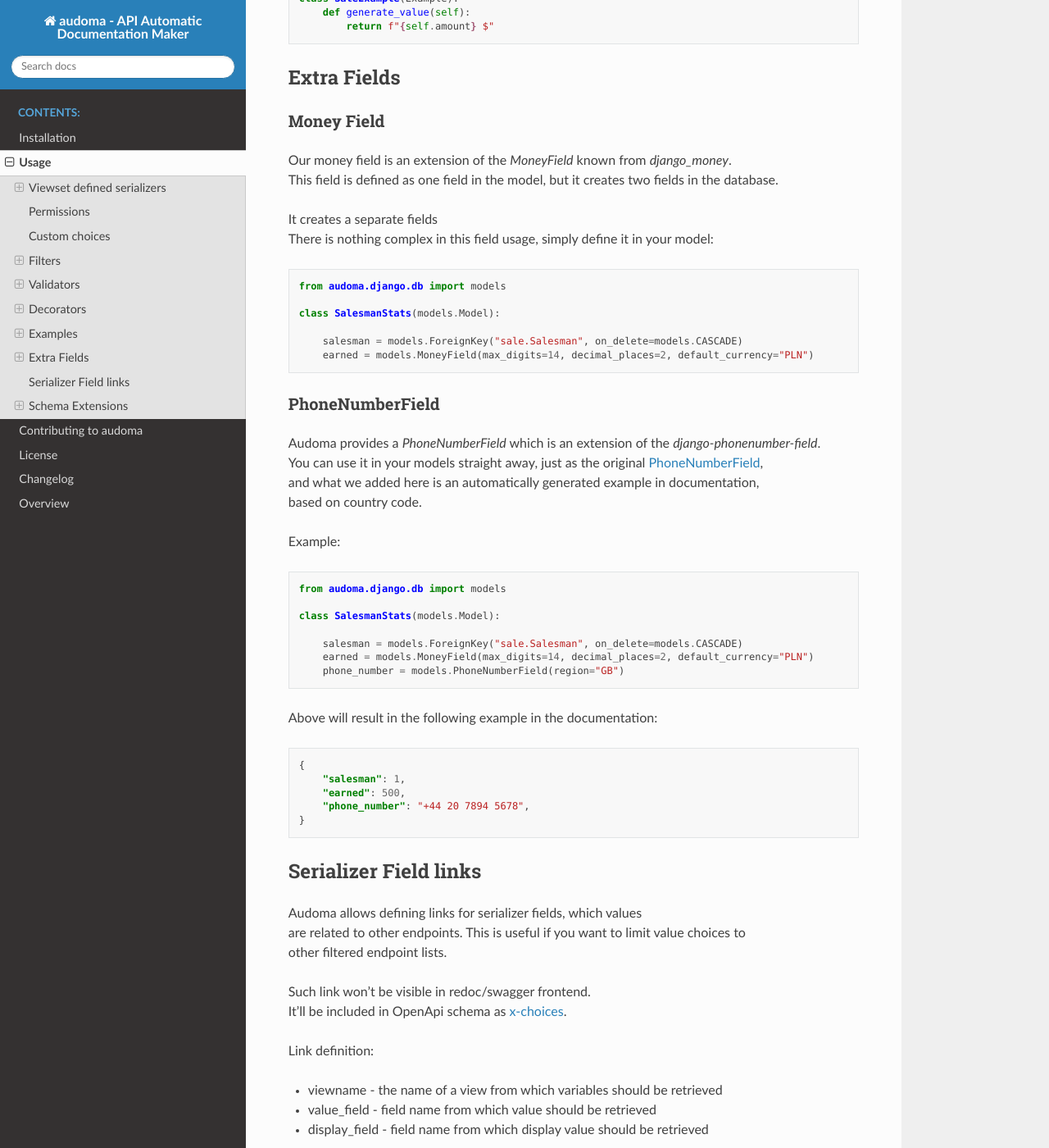
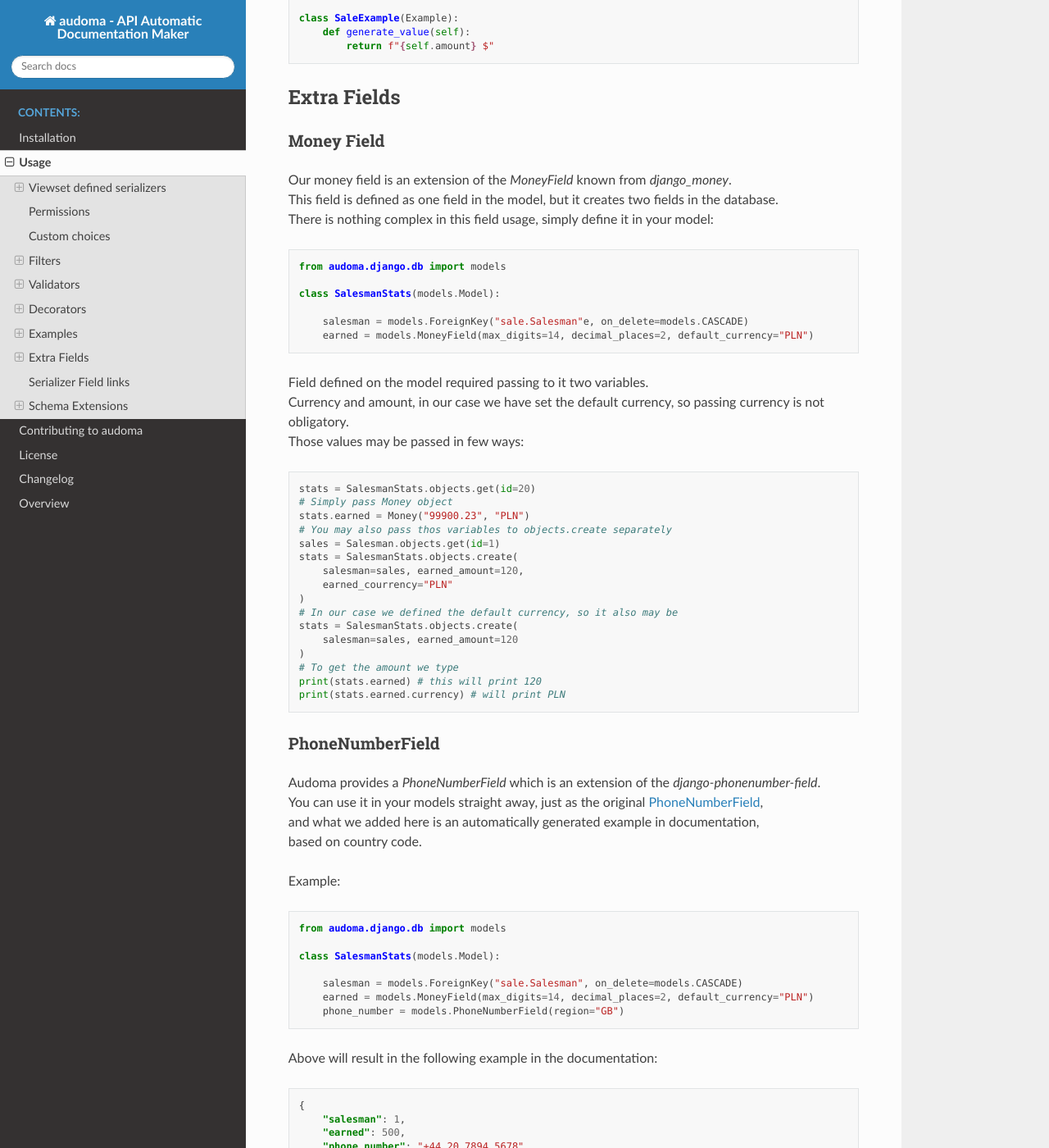
Before and after one commit to Iteo/audoma, a Sphinx documentation site: the page built from docs/usage.rst, in a window 1280 px wide and 1400 px high, scrolled down 23919 px. Shown: the whole window at 82% size. Built offline with Sphinx 7.4.7 and the Read the Docs theme 2.0.0, drawn with Linux system fonts in a browser that asks for light colours; some of the changed text lies outside the part shown.

Commit message:
PINT-40: added more explicit moneyfield description

```diff
--- a/docs/usage.rst
+++ b/docs/usage.rst
@@ -232,7 +230,7 @@ Serializer class custom configs
 
         @action(detail=True, methods=["post", "get", "put"])
         def count(self, request, *args, **kwargs):
-        code = 200
+            code = 200
             if request.method != "GET":
                 serializer = self.get_serializer(data=request.data, serializer_type="collect")
                 serializer.is_valid(raise_exception=True)
@@ -279,7 +277,7 @@ Serializer class custom configs
     ...
 
 | The one last thing that left in this viewset is `serializer_class`.
-| This variable will be used by all other actions supported by thise viewset.
+| This variable will be used by all other actions supported by this viewset.
 | In the viewset definition there are few mixin classes passed, so those will
 | provide some basic functionalities to our viewset.
 
@@ -698,7 +691,9 @@ Decorators
 | This is one of the most complex features offered by audoma.
 | In fact this is an extension of action decorator, which by default is Django Rest Framewok functionality.
 | It also allows registering custom action for viewset.
-| In case of `audoma_action`, it is also possible to define additional parameters, such as:
+| In case of `audoma_action`, it changes a bit how action function should work,
+| using `audoma_action` you should not return response from action function, you should return
+| tuple of instance and status code, `audoma_action` will take care of create response out of it.
 
 Usage
 ^^^^^^
@@ -1103,6 +1098,9 @@ Usage
 
 Params
 ^^^^^^^
+
+| Decorator `audoma_action` takse all params which may be passed to `action` decorator.
+| It also takes additional params, which we will describe below:
 
 collectors
 """"""""""""
@@ -1308,7 +1306,7 @@ Define custom example classes
 * `NumericExample`
 * `RegexExample`
 
-And one general class:
+| And one general class:
 * `Example`
 
 | To define your example class, you should inherit from the `Example` class
@@ -1330,8 +1328,6 @@ Money Field
 
 | Our money field is an extension of the `MoneyField` known from `django_money`.
 | This field is defined as one field in the model, but it creates two fields in the database.
-
-| It creates a separate fields
 | There is nothing complex in this field usage, simply define it in your model:
 
 .. code :: python
@@ -1340,8 +1336,31 @@ Money Field
 
     class SalesmanStats(models.Model):
 
-        salesman = models.ForeignKey("sale.Salesman", on_delete=models.CASCADE)
+        salesman = models.ForeignKey("sale.Salesman"e, on_delete=models.CASCADE)
         earned = models.MoneyField(max_digits=14, decimal_places=2, default_currency="PLN")
+
+| Field defined on the model required passing to it two variables.
+| Currency and amount, in our case we have set the default currency, so passing currency is not obligatory.
+| Those values may be passed in few ways:
+
+.. code :: python
+
+    stats = SalesmanStats.objects.get(id=20)
+    # Simply pass Money object
+    stats.earned = Money("99900.23", "PLN")
+    # You may also pass thos variables to objects.create separately
+    sales = Salesman.objects.get(id=1)
+    stats = SalesmanStats.objects.create(
+        salesman=sales, earned_amount=120,
+        earned_courrency="PLN"
+    )
+    # In our case we defined the default currency, so it also may be
+    stats = SalesmanStats.objects.create(
+        salesman=sales, earned_amount=120
+    )
+    # To get the amount we type
+    print(stats.earned) # this will print 120
+    print(stats.earned.currency) # will print PLN
 
 
 PhoneNumberField
@@ -1368,7 +1387,7 @@ PhoneNumberField
 
 
 
-Above will result in the following example in the documentation:
+| Above will result in the following example in the documentation:
 
 .. code :: json
 
@@ -1447,7 +1464,7 @@ x-choices
         }
     }
 
-| This is simplay a mapping of values to display values.
+| This is simply a mapping of values to display values.
 | This may be useful during displaying choices in for example drop-down.
 
 | The second form of x-choices is:
```
Also changed, not shown: other parts of docs/usage.rst (+27 -36 lines).
